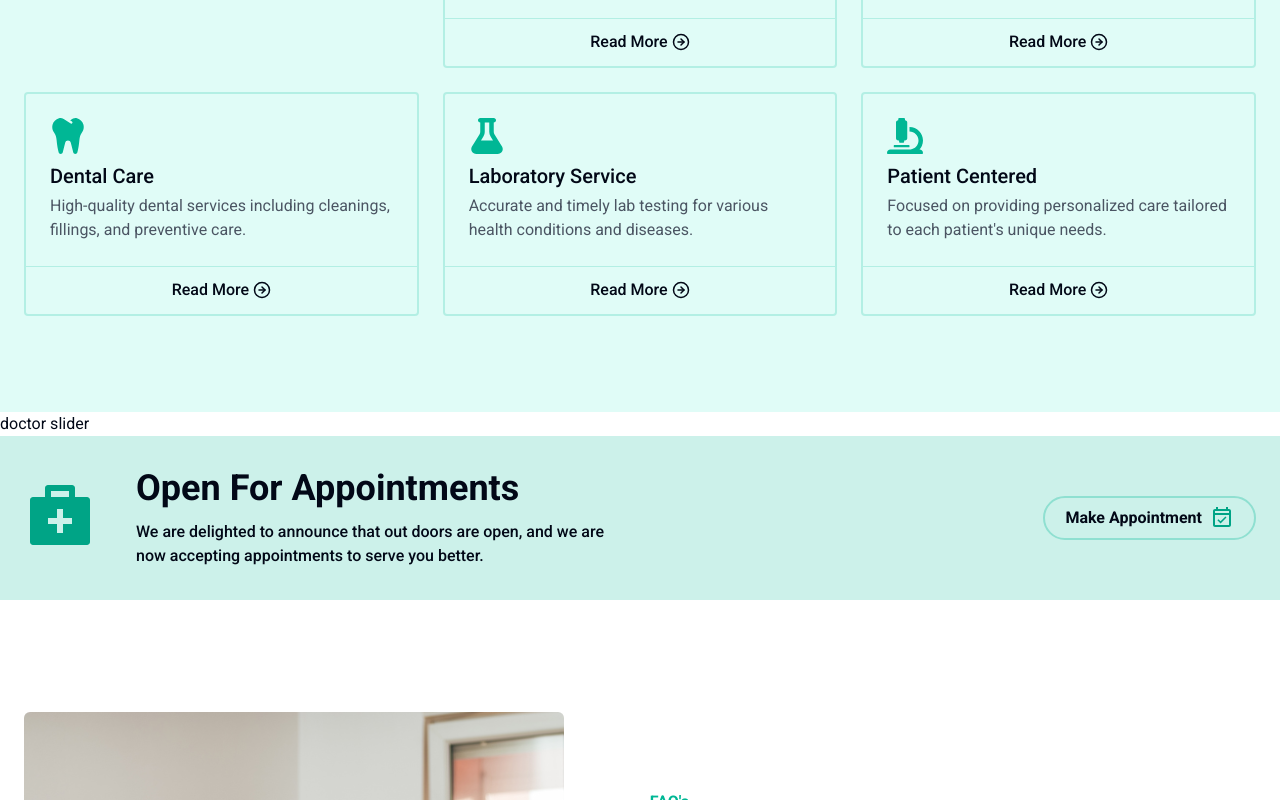
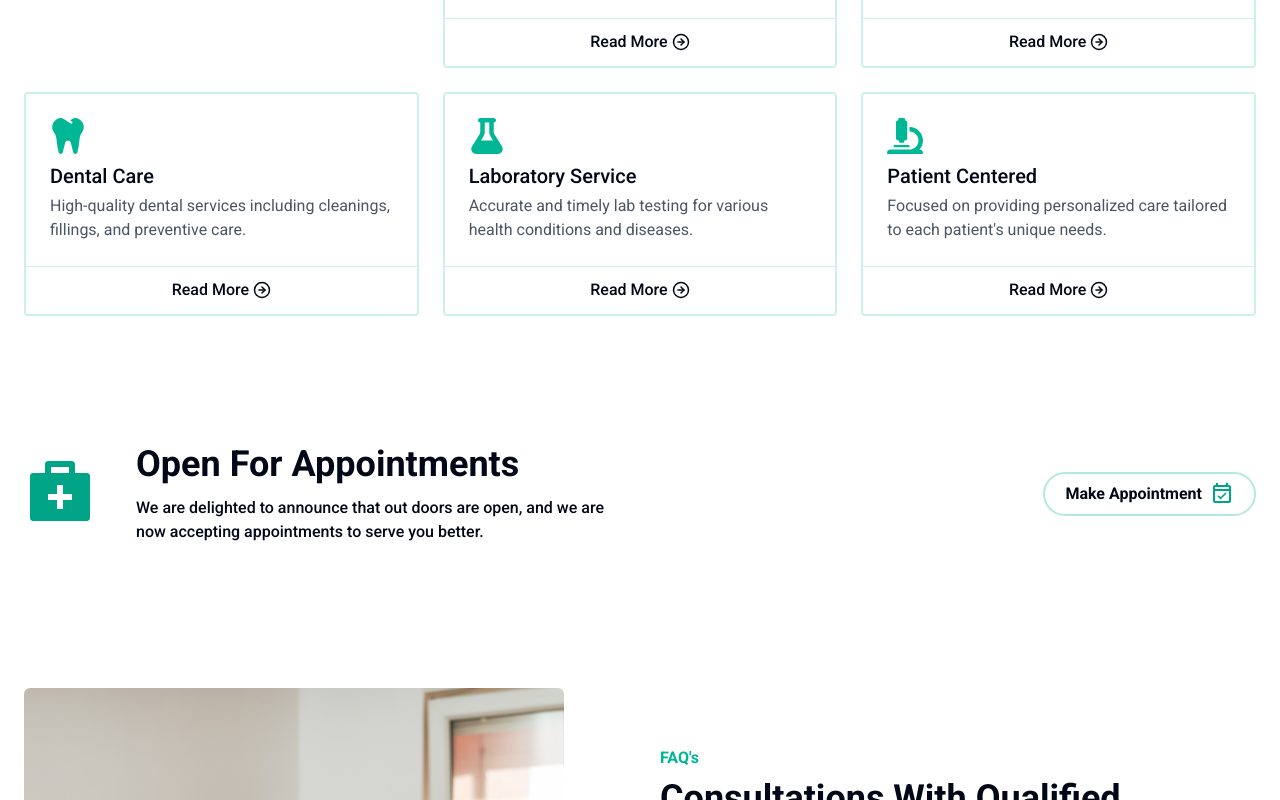
Before and after one commit to Mh-Monzil/MedFlow, a React (Vite) app: page / in a window 1280 px wide. Shown: the part 1634-2434 px from the top of the page. Built offline with nearby package versions, Linux system fonts and the light colour scheme.

Commit message:
fix: bg color and faq width

```diff
--- a/src/components/Home/AppointmentBox.jsx
+++ b/src/components/Home/AppointmentBox.jsx
@@ -4,7 +4,7 @@ import { MdOutlineEventAvailable } from "react-icons/md";
 
 const AppointmentBox = () => {
   return (
-    <div className="bg-primaryTeal/20 py-8">
+    <div className=" py-8">
       <div className="max-w-7xl mx-auto px-4 md:px-6 flex flex-col lg:flex-row items-center justify-between gap-4">
         <div className="flex flex-col lg:flex-row items-center gap-2 lg:gap-10">
           <RiFirstAidKitFill className="text-7xl text-primaryDark" />
--- a/src/components/Home/FAQ.jsx
+++ b/src/components/Home/FAQ.jsx
@@ -37,7 +37,7 @@ const FAQ = () => {
 
   return (
     <div className="max-w-7xl mx-auto flex flex-col-reverse md:flex-row-reverse items-center justify-between gap-6 md:gap-10 px-4 md:px-6 my-12 md:my-28">
-      <div>
+      <div className="md:w-1/2">
         <p className="font-semibold text-primaryTeal ">FAQ&#39;s</p>
         <h3 className="text-3xl md:text-4xl font-bold py-2">Consultations With Qualified Doctors.</h3>
         <Accordion type="single" collapsible>
@@ -55,7 +55,7 @@ const FAQ = () => {
           }
         </Accordion>
       </div>
-      <div>
+      <div className="md:w-1/2">
         <img src={faqImg} alt="" className="rounded-md" />
       </div>
     </div>
--- a/src/components/Home/MedicalServices.jsx
+++ b/src/components/Home/MedicalServices.jsx
@@ -38,7 +38,7 @@ const MedicalServices = () => {
   ];
 
   return (
-    <div className=" bg-teal-200/30 mt-12 md:mt-28">
+    <div className="  mt-12 md:mt-28">
       <div className="max-w-7xl mx-auto px-4 md:px-6 pt-10 pb-24 grid grid-cols-1 sm:grid-cols-2 md:grid-cols-3 gap-6">
         <div>
           <p className="uppercase text-primaryTeal font-semibold">
--- a/src/pages/Home.jsx
+++ b/src/pages/Home.jsx
@@ -14,7 +14,7 @@ const Home = () => {
             <BannerCard />
             <Welcome />
             <MedicalServices />
-            doctor slider
+            {/* doctor slider */}
             <AppointmentBox />
             <FAQ />
         </div>
```
